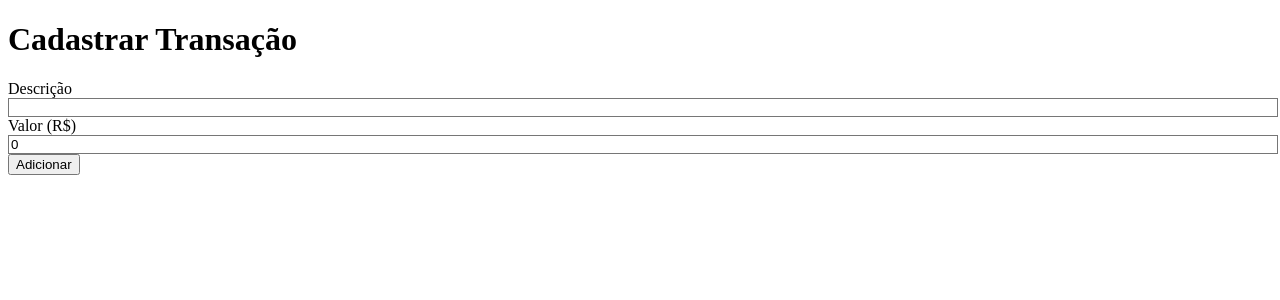
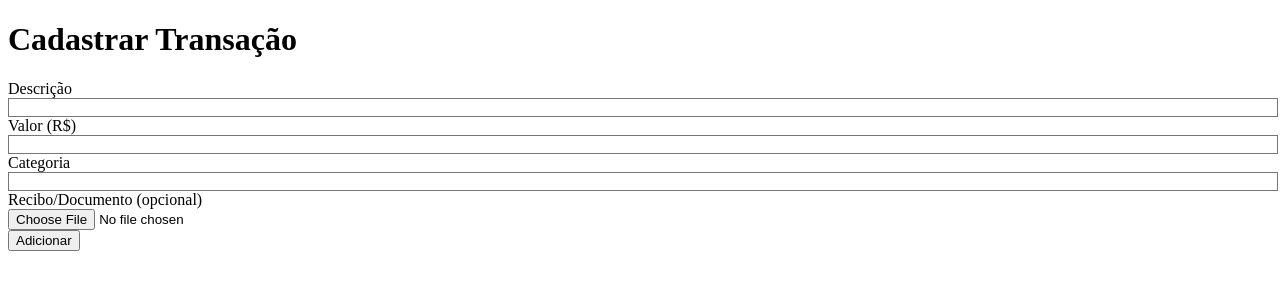
Before and after one commit to FIAPTechChallengePos/tech-challenge1-sistema-financeiro, a Next.js app: page /transacoes/cadastro in a window 1280 px wide. Shown: the top 300 px of the page. Built offline with nearby package versions, Linux system fonts and the light colour scheme.

Commit message:
feat: validações no cadastro

```diff
--- a/components/TransactionForm.tsx
+++ b/components/TransactionForm.tsx
@@ -1,16 +1,81 @@
 import { useState } from 'react';
+
+const categorias = [
+  "Alimentação",
+  "Transporte",
+  "Lazer",
+  "Moradia",
+  "Saúde",
+  "Educação",
+  "Salário",
+  "Investimento",
+  "Outros"
+];
 
 export default function TransactionForm() {
   const [descricao, setDescricao] = useState('');
-  const [valor, setValor] = useState(0);
+  const [valor, setValor] = useState<number | ''>('');
+  const [file, setFile] = useState<File | null>(null);
+  const [categoria, setCategoria] = useState('');
+  const [categoriaSugestoes, setCategoriaSugestoes] = useState<string[]>([]);
+  const [erros, setErros] = useState<{descricao?: string, valor?: string, categoria?: string}>({});
+
+  // Validação avançada
+  const validar = () => {
+    const novosErros: typeof erros = {};
+    if (!descricao.trim()) {
+      novosErros.descricao = "Descrição é obrigatória.";
+    }
+    if (valor === '' || isNaN(Number(valor)) || Number(valor) <= 0) {
+      novosErros.valor = "Informe um valor válido maior que zero.";
+    }
+    if (!categoria.trim()) {
+      novosErros.categoria = "Categoria é obrigatória.";
+    }
+    setErros(novosErros);
+    return Object.keys(novosErros).length === 0;
+  };
 
   const handleSubmit = (e: React.FormEvent) => {
     e.preventDefault();
-    console.log({ descricao, valor });
+    if (!validar()) return;
     // Simular envio
-    alert(`Transação adicionada: ${descricao} - R$ ${valor}`);
+    alert(
+      `Transação adicionada: ${descricao} - R$ ${valor}\nCategoria: ${categoria}` +
+      (file ? `\nArquivo: ${file.name}` : '')
+    );
     setDescricao('');
-    setValor(0);
+    setValor('');
+    setCategoria('');
+    setFile(null);
+    setCategoriaSugestoes([]);
+    setErros({});
+  };
+
+  const handleFileChange = (e: React.ChangeEvent<HTMLInputElement>) => {
+    if (e.target.files && e.target.files[0]) {
+      setFile(e.target.files[0]);
+    }
+  };
+
+  // Sugestão automática de categorias
+  const handleCategoriaChange = (e: React.ChangeEvent<HTMLInputElement>) => {
+    const valorInput = e.target.value;
+    setCategoria(valorInput);
+    if (valorInput.length > 0) {
+      setCategoriaSugestoes(
+        categorias.filter(cat =>
+          cat.toLowerCase().includes(valorInput.toLowerCase())
+        )
+      );
+    } else {
+      setCategoriaSugestoes([]);
+    }
+  };
+
+  const handleSugestaoClick = (cat: string) => {
+    setCategoria(cat);
+    setCategoriaSugestoes([]);
   };
 
   return (
@@ -24,16 +89,59 @@ export default function TransactionForm() {
           className="w-full border px-3 py-2"
           required
         />
+        {erros.descricao && <div className="text-red-600 text-sm">{erros.descricao}</div>}
       </div>
       <div>
         <label className="block mb-1">Valor (R$)</label>
         <input
           type="number"
           value={valor}
-          onChange={(e) => setValor(Number(e.target.value))}
+          min={0.01}
+          step={0.01}
+          onChange={(e) => setValor(e.target.value === '' ? '' : Number(e.target.value))}
           className="w-full border px-3 py-2"
           required
         />
+        {erros.valor && <div className="text-red-600 text-sm">{erros.valor}</div>}
+      </div>
+      <div className="relative">
+        <label className="block mb-1">Categoria</label>
+        <input
+          type="text"
+          value={categoria}
+          onChange={handleCategoriaChange}
+          className="w-full border px-3 py-2"
+          autoComplete="off"
+          required
+        />
+        {categoriaSugestoes.length > 0 && (
+          <ul className="absolute z-10 bg-white border w-full mt-1 rounded shadow">
+            {categoriaSugestoes.map((cat) => (
+              <li
+                key={cat}
+                className="px-3 py-2 hover:bg-sky-100 cursor-pointer"
+                onClick={() => handleSugestaoClick(cat)}
+              >
+                {cat}
+              </li>
+            ))}
+          </ul>
+        )}
+        {erros.categoria && <div className="text-red-600 text-sm">{erros.categoria}</div>}
+      </div>
+      <div>
+        <label className="block mb-1">Recibo/Documento (opcional)</label>
+        <input
+          type="file"
+          accept="image/*,application/pdf"
+          onChange={handleFileChange}
+          className="w-full"
+        />
+        {file && (
+          <div className="mt-1 text-green-700 text-sm">
+            Arquivo selecionado: {file.name}
+          </div>
+        )}
       </div>
       <button type="submit" className="bg-blue-600 text-white px-4 py-2 rounded">
         Adicionar
```
